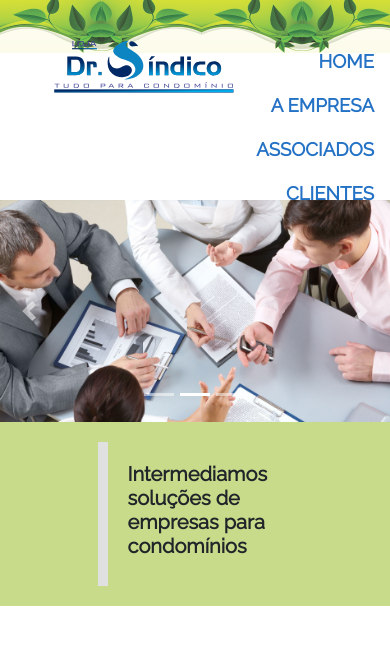
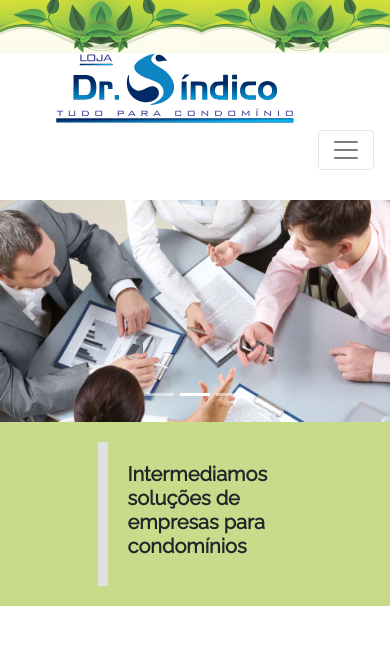
Before and after one commit to lojadrsindico/lojadrsindico, a website: page index.html in a window 390 px wide. Shown: the top 667 px of the page. Drawn offline with nearby package versions, Linux system fonts and the light colour scheme.

Commit message:
adicionado responsividade ao menu

```diff
--- a/css/style.css
+++ b/css/style.css
@@ -27,14 +27,15 @@ body{
    padding: 0;
    margin-left: 2rem;
 }
-
-nav{
-   display: flex;
-   width: 50vw;
-}
-nav > ul.navbar-nav{
+/*
+navbar{
+   /* display: flex; */
+   /* width: 50vw; */
+   background-color: red;
+} */
+/* navbar > ul.navbar-nav{
    align-items: flex-end;
-}
+} */
 .nav-item > a{
    color: #2472c5;
    text-transform: uppercase;
--- a/index.html
+++ b/index.html
@@ -20,7 +20,8 @@
       </div>
       <div class="top-site">
          <div class="logo"></div>
-         <nav class="navbar navbar-expand-md">
+         <nav class="navbar navbar-expand-md navbar-light">
+            <div class="collapse navbar-collapse" id="collapse_target">
                <ul class="navbar-nav">
                   <li class="nav-item">
                      <a href="#home" class="nav-link">Home</a>
@@ -38,6 +39,10 @@
                      <a href="#contato" class="nav-link">Contato</a>
                   </li>
                </ul>
+            </div>
+            <button class="navbar-toggler" data-toggle="collapse" data-target="#collapse_target">
+               <span class="navbar-toggler-icon"></span>
+            </button>
          </nav>
       </div>
    </header>
@@ -76,8 +81,8 @@
       <article class="quotes panel">
          <h5>Intermediamos soluções de empresas para condomínios</h5>
       </article>
-      <article class="empresa panel" id="empresa">
-         <h4  data-aos="zoom-in">A Empresa</h4>
+      <article class="empresa panel container-fluid" id="empresa">
+         <h4 data-aos="zoom-in">A Empresa</h4>
          <div class="empresa-container">
             <div class="empresa-img" data-aos="fade-right"></div>
             <div class="empresa-sobre" data-aos="fade-left">
@@ -88,7 +93,7 @@
             </div>
          </div>
       </article>
-      <article class="patrocinadores panel">
+      <article class="patrocinadores panel container-fluid">
          <h4 data-aos="zoom-in">Patrocinadores</h4>
          <div class="card-deck">
             <div class="card" data-aos="zoom-in">
@@ -126,7 +131,9 @@
          </div>
       </article>
       <article class="associados panel" id="associados">
-         <h4 data-aos="zoom-in">Associados</h4>
+         <div class="container-fluid">
+               <h4 data-aos="zoom-in">OS Associados</h4>
+         </div>
          <div class="row text-center text-lg-left" data-aos="zoom-in">
             <div class="col-lg-3 col-md-4 col-xs-6" >
                <a href="#" class="d-block mb-4 h-100">
```
Lines whose indentation alone changed are shown as unchanged.
